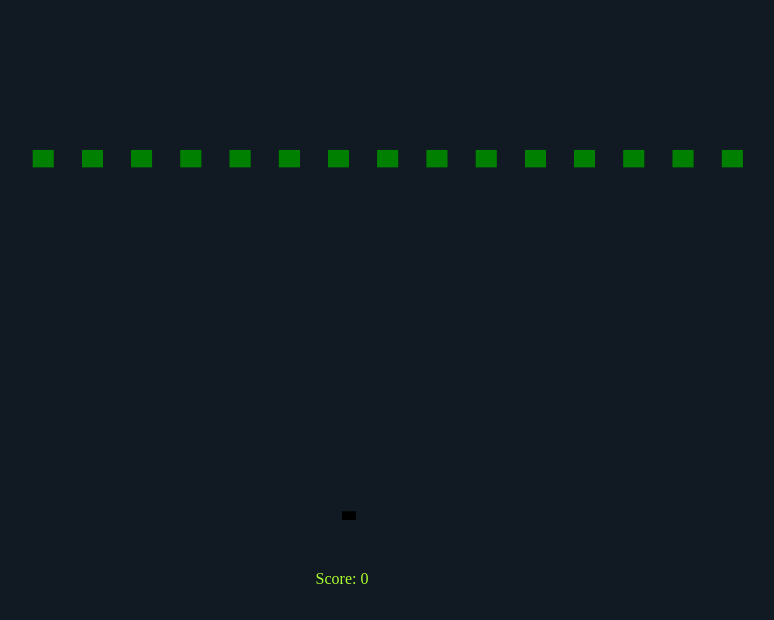
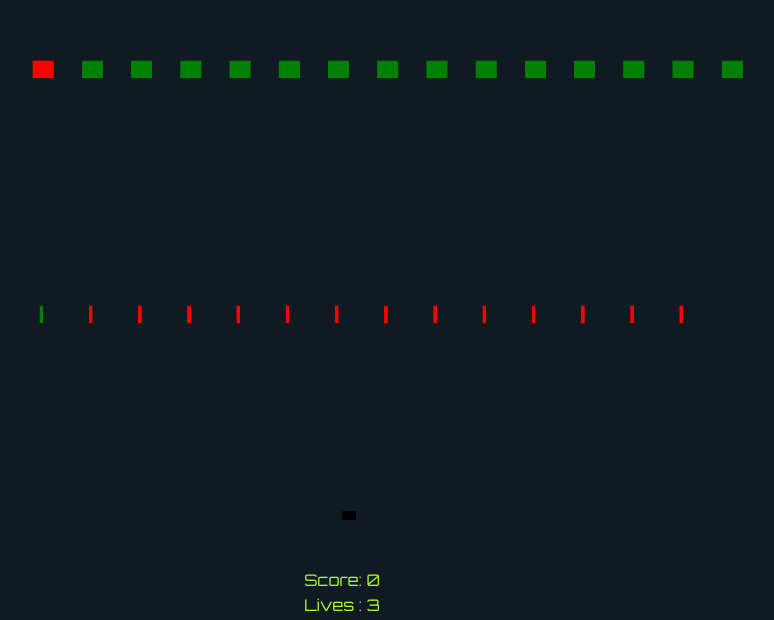
Before and after one commit to farisT/codepamoja-personal-sprint, a website: page faris-space-invaders/space-invaders.html in a window 1280 px wide. Shown: the part 180-800 px from the top of the page, without its empty margins (298-1072 px from the left). Drawn offline with Linux system fonts and the light colour scheme.

Commit message:
feat: lives and fighter hit physics / google font added

```diff
--- a/faris-space-invaders/space-invaders.html
+++ b/faris-space-invaders/space-invaders.html
@@ -2,15 +2,18 @@
 <html lang="en">
 <head>
   <meta charset="UTF-8">
+  <link href="https://fonts.googleapis.com/css?family=Orbitron" rel="stylesheet">
   <title>Space Invaders</title>
 </head>
 <body>
 <canvas id="game-canvas" width="800" height="800"></canvas>
 <div class="score"></div>
+<div class="lives"></div>
 <!-- <h1>R to refresh</h1> -->
 <script>
     const canvas = document.querySelector('#game-canvas');
     const score = document.querySelector('.score');
+    const lives = document.querySelector('.lives');
     const ctx = canvas.getContext('2d');
         canvas.width = window.innerWidth;
         canvas.height = window.innerHeight;
@@ -31,6 +34,7 @@
     }
 
     score.innerHTML =`Score: ${scoreNumber}`;
+    lives.innerHTML = `Lives : ${heroLives}`;
 
     // enemies
         var enemyId = 0;
@@ -105,10 +109,9 @@
     }
 
     function moveEnemies(){
-        console.log(enemies);
         for (var enemy = 0; enemy < enemies.length; enemy = enemy +1){
             ctx.clearRect(enemies[enemy].x, enemies[enemy].y,30,20);
-            enemies[enemy].y = enemies[enemy].y + 7;
+            enemies[enemy].y = enemies[enemy].y + 5;
         }
     }
 
@@ -136,18 +139,32 @@
             }
         }
 }
+    function enemyCollisionDetection() {
+        var movementPositionX = fighter.x + fighter.deltaX;
+        var movementPositionY = fighter.y;
+        var movementGun = fighter.positionGun + fighter.deltaX;
+        console.log(movementPositionX);
+            for(var bullet = 0; bullet < enemyBullets.length; bullet = bullet + 1){
+                if(
+                    (enemyBullets[bullet].y <= movementPositionY +30)&&
+                    (enemyBullets[bullet].y >= movementPositionY)&&
+                    (enemyBullets[bullet].x >= movementPositionX)&&
+                    (enemyBullets[bullet].x <= movementPositionX +110)
+                ){
+                    console.log('STAR-FIGHTER HIT!!!!');
+                    enemyBullets = [];
+                    ctx.clearRect(movementPositionX ,movementPositionY,100,50);
+                    ctx.clearRect(movementGun, 790,20,290);
+                    enemyBullets.splice(bullet,1);
+                    heroLives -=1;
+                    lives.innerHTML =`Lives: ${heroLives}`;
+                    ctx.clearRect(enemies[enemy].x,enemies[enemy].y,50,50); // clears the block
+                }
+            }
+    }
+
 
 //enemy physics
-
-
-
-    function shootBadBullet () {
-        for(var enemyBullet=0; enemyBullet < enemyBullets.length; enemyBullet = enemyBullet +1){
-            ctx.fillRect(enemyBullets[enemyBullet].x,enemyBullets[enemyBullet].y,5,20);
-            ctx.fillStyle = "red";
-            ctx.fill();
-        }
-    }
 
     function respawnBaddies(){
         for(var enemy = 0; enemy < enemies.length; enemy = enemy +1){
@@ -158,31 +175,44 @@
                 enemies = [];
                 enemyId = 0;
                 initialBadGuys();
+                enemyShootBullet()
                 console.log(enemies);
             }
         }
     }
 
+ var randomShot = Math.floor((Math.random() * 16));
 
     function enemyShootBullet () {
 
-        for(var enemy = 0; enemy < 3; enemy = enemy +1){
+        for(var enemy = 0; enemy < randomShot; enemy = enemy +1){
             enemyBullets.push({
-            x:enemies[enemy].x,
-            y:enemies[enemy].y,
+            x:enemies[enemy].x + 10,
+            y:enemies[enemy].y +30,
             w:5,
             h:20,
         });
         };
-        shootBadBullet();
+        console.log(enemyBullets);
+    }
+
+    console.log('RANDOM BULLET' ,randomShot);
+    function shootBadBullet () {
+        for(var enemyBullet=0; enemyBullet < enemyBullets.length; enemyBullet = enemyBullet +1){
+            ctx.fillRect(enemyBullets[enemyBullet].x,enemyBullets[enemyBullet].y,5,20);
+            ctx.fillStyle = "red";
+            ctx.fill();
+        }
     }
 
     function moveEnemyBullet () {
         for(var enemyBullet=0; enemyBullet < enemyBullets.length; enemyBullet = enemyBullet +1){
             ctx.clearRect(enemyBullets[enemyBullet].x,enemyBullets[enemyBullet].y,5,20);
-            enemyBullets[enemyBullet].y = enemyBullets[enemyBullet].y + 20;
+            enemyBullets[enemyBullet].y = enemyBullets[enemyBullet].y + 10;
         }
     }
+
+setTimeout(enemyShootBullet,100);
 
 ///
 
@@ -244,6 +274,12 @@
         drawShip();
     };
 
+
+function gameOver(){
+    if(heroLives ===0) {
+        canvas.style.display = "none";
+    }
+};
     window.addEventListener("keydown", move, false);
 
     // window.addEventListener("keyup", respawnBaddies, false);
@@ -256,10 +292,12 @@ function gameLoop(){
     shootBullet();
     moveEnemies();
     drawBadGuys();
-    // enemyShootBullet();
-    // moveEnemyBullet();
+    moveEnemyBullet();
+    shootBadBullet();
+
     collisionDetection();
-    console.log(enemyBullets);
+    enemyCollisionDetection();
+    gameOver();
 }
 gameLoop();
 // <!--
@@ -274,6 +312,7 @@ gameLoop();
   html, body {
     margin:0;
     background: #111a22;
+    font-family: 'Orbitron', sans-serif;
   }
   canvas {
     /* padding-left: 0;
@@ -291,6 +330,11 @@ gameLoop();
     color: greenyellow;
     text-align: center;
 }
+.lives {
+    margin-top:5px;
+    color: greenyellow;
+    text-align: center;
+}
 
 </style>
 
```
